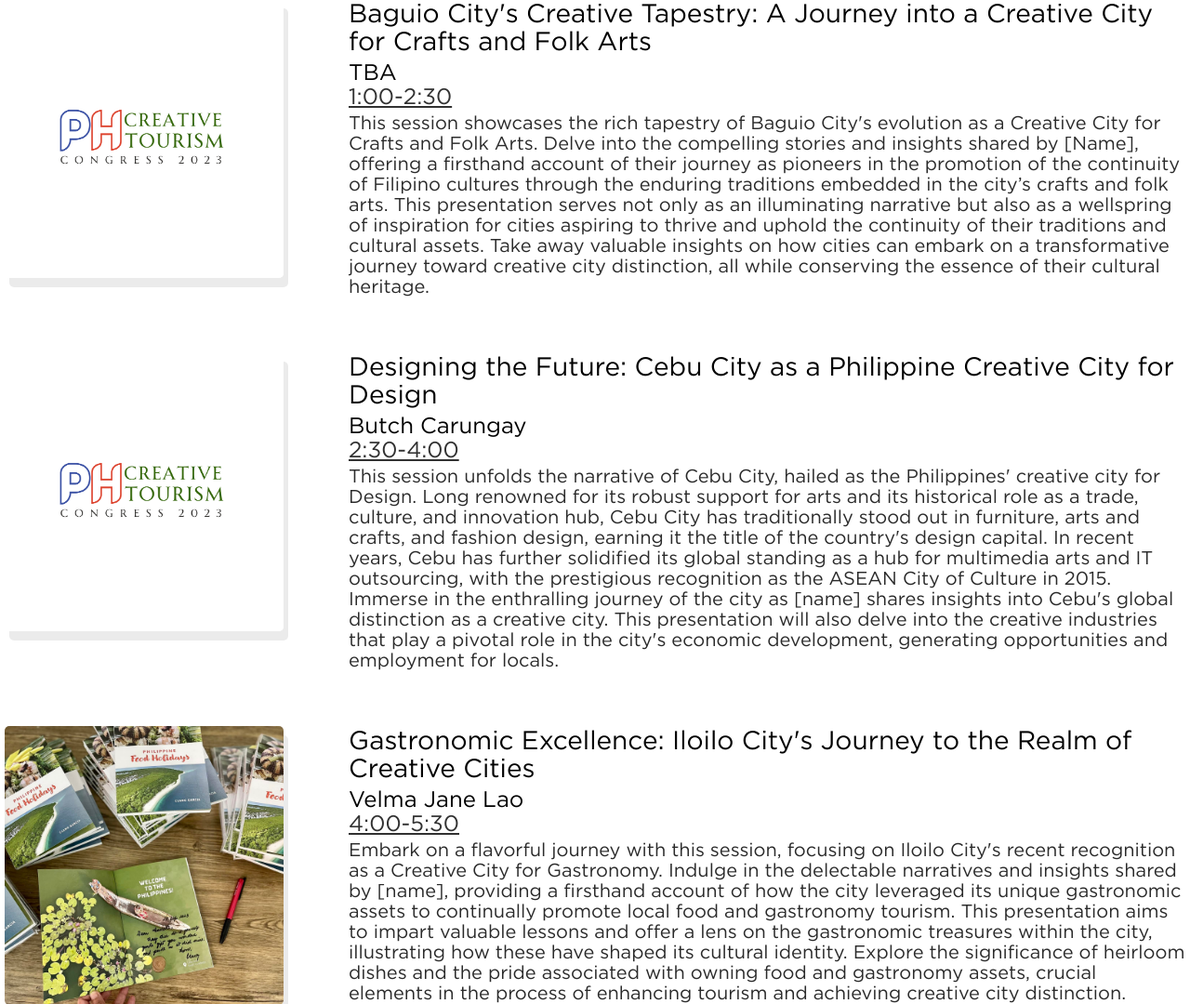
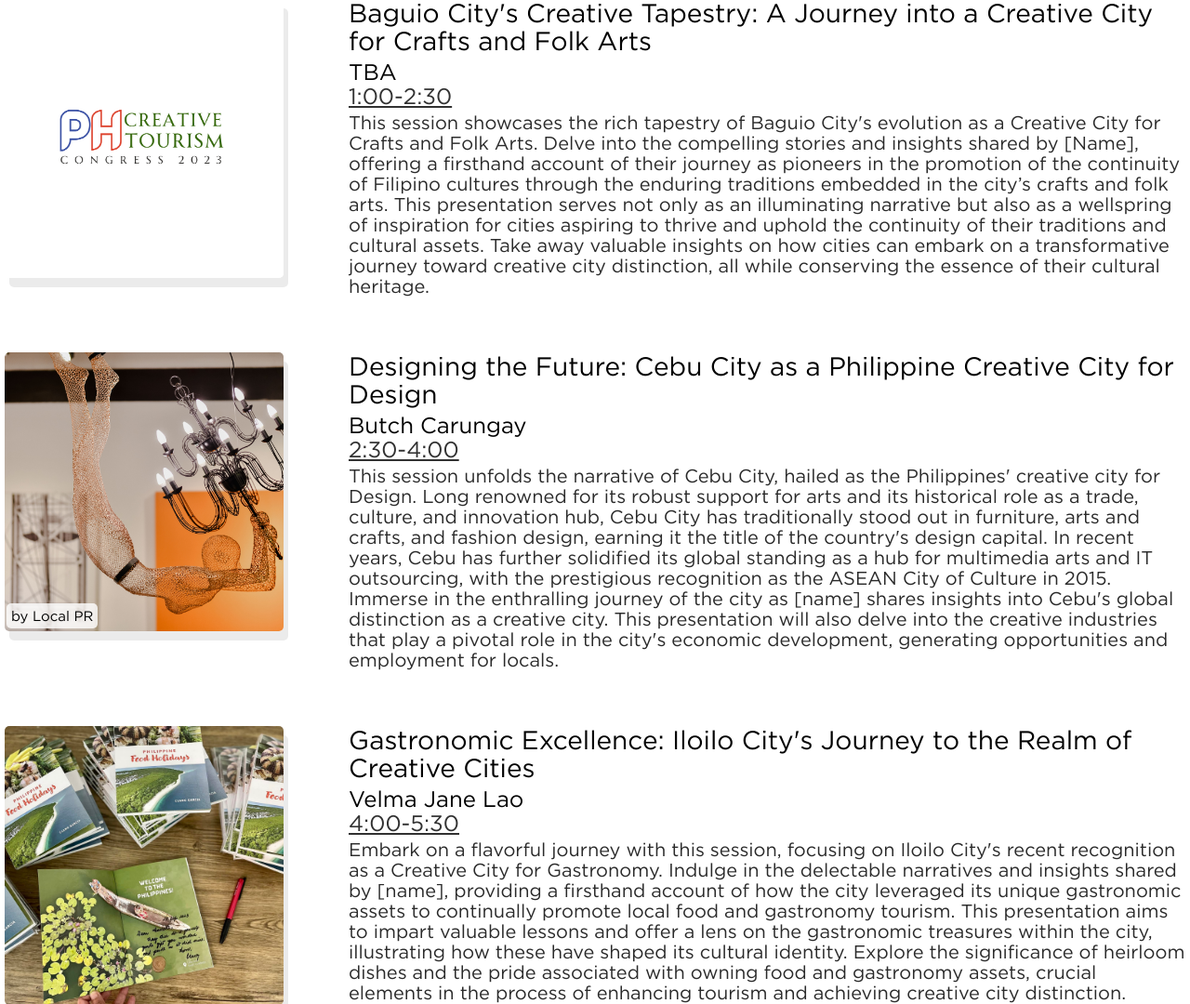
Before and after one commit to brentibanez331/PCTC_2023, a PHP site: page /breakout-session.html in a window 1280 px wide. Shown: the part 5206-6286 px from the top of the page at 93% size. Run offline with PHP 8.4, Linux system fonts and the light colour scheme; some libraries are stand-ins or nearby versions.

Commit message:
chore: credit push

```diff
--- a/breakout-session.html
+++ b/breakout-session.html
@@ -251,8 +251,13 @@
             </div>
         </div>
         <div class="single-breakout ">
-            <img src="img/breakout/breakout-placeholder.png">
+            <div class="credit">
+                <img src="img/breakout/credited/Cebu Creative City by Local PR.jpg">
+                <p class="credit-name">by Local PR</p>
+            </div>
+
             <div class="breakout-desc">
+
                 <p>Designing the Future: Cebu City as a Philippine Creative City for Design  </p>
                 <p class="presentor">Butch Carungay</p>
                 <p class="time-range">2:30-4:00</p>
@@ -298,7 +303,11 @@
 
         <h2 class="venue" style="text-align:center">Naranja Residency</h2>
         <div class="single-breakout ">
-            <img src="img/breakout/breakout-placeholder.png">
+            <div class="credit">
+                <img src="img/breakout/credited/Negros Pottery credit to Artisana Island Crafts.jpeg">
+                <p class="credit-name">by Artisana Island Crafts</p>
+            </div>
+
             <div class="breakout-desc">
                 <p>Potters of Pahanocoy: Crafting Creative Tourism Experiences in Negros Occidental</p>
                 <p class="presentor">TBA</p>
@@ -317,7 +326,7 @@
             </div>
         </div>
         <div class="single-breakout ">
-            <img src="img/breakout/breakout-placeholder.png">
+            <img src="img/breakout/Virtual Feast.jpg">
             <div class="breakout-desc">
                 <p>Visual Feast: Crafting Filipino Food and Travel Journeys through Digital Platforms  </p>
                 <p class="presentor">Anton Diaz</p>
@@ -338,7 +347,11 @@
 
         <h2 class="venue" style="text-align:center">Block 17</h2>
         <div class="single-breakout ">
-            <img src="img/breakout/breakout-placeholder.png">
+            <div class="credit">
+                <img src="img/breakout/credited/Buri Session temporary photo by Jake Verzosa.jpg">
+                <p class="credit-name">by Jake Verzosa</p>
+            </div>
+
             <div class="breakout-desc">
                 <p>Innovation in Fibers: Buri Craftsmanship Beyond Tradition</p>
                 <p class="presentor">Anabelle Monteverde Calleja</p>
@@ -361,7 +374,11 @@
             </div>
         </div>
         <div class="single-breakout ">
-            <img src="img/breakout/breakout-placeholder.png">
+            <div class="credit">
+                <img src="img/breakout/credited/_Lake Sebu by BBDO Tourism Decade.jpg">
+                <p class="credit-name">by BBDO Tourism Decade</p>
+            </div>
+
             <div class="breakout-desc">
                 <p>Discovering House of Living Traditions: Creative Tourism in the Lens of Lake Sebu</p>
                 <p class="presentor">Jennifer Tupas and Agustin Tawi Sudaw</p>
--- a/css/styles.css
+++ b/css/styles.css
@@ -686,7 +686,7 @@ a {
     position:absolute;
     top: 270px;
     left: 2px;
-    background-color: #ffffff;
+    background-color: rgba(255, 255, 255, 0.8);
     padding: 5px;
     border-radius: 5px;
 }
@@ -1600,7 +1600,7 @@ a {
         box-shadow: 2px 2px rgba(0, 0, 0, 0.05);
     }
 
-    .breakout .single-breakout p {
+    .breakout .single-breakout .breakout-desc p {
         font-size: 25px;
     }
 
@@ -1708,9 +1708,9 @@ a {
     }
 
     .breakout .single-breakout .credit-name {
-        font-size: 10px;
-        top: 100px;
-        left: 2px;
+        font-size: 15px;
+        top: 4px;
+        left: 4px;
         background-color: #ffffff;
         padding: 5px;
         border-radius: 5px;
```
Also changed, not shown: img/breakout/credited/Buri Session temporary photo by Jake Verzosa.jpg (added), img/breakout/credited/Cebu Creative City by Local PR.jpg (added), img/breakout/credited/Negros Pottery credit to Artisana Island Crafts.jpeg (added), 2 other files.
